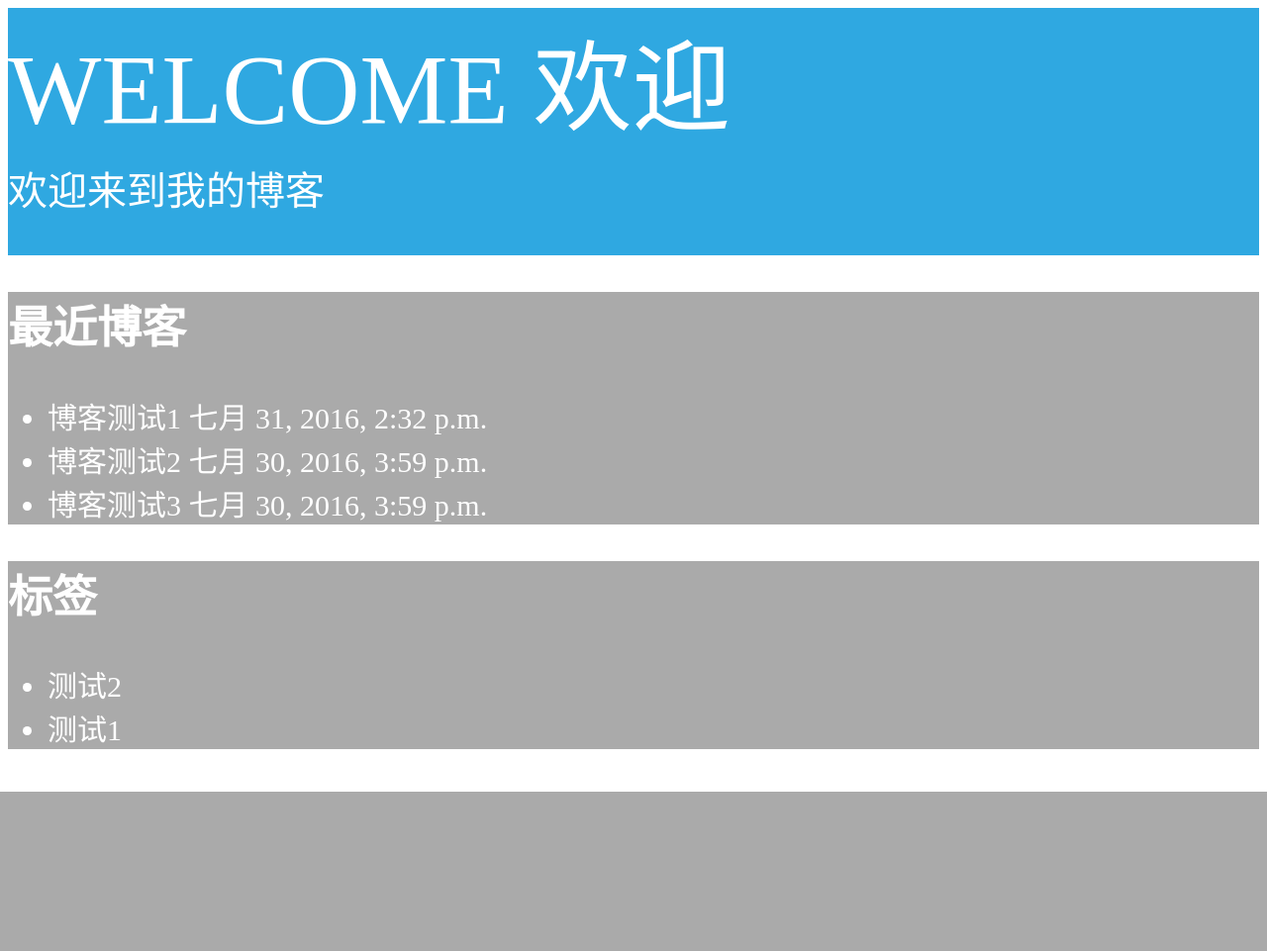
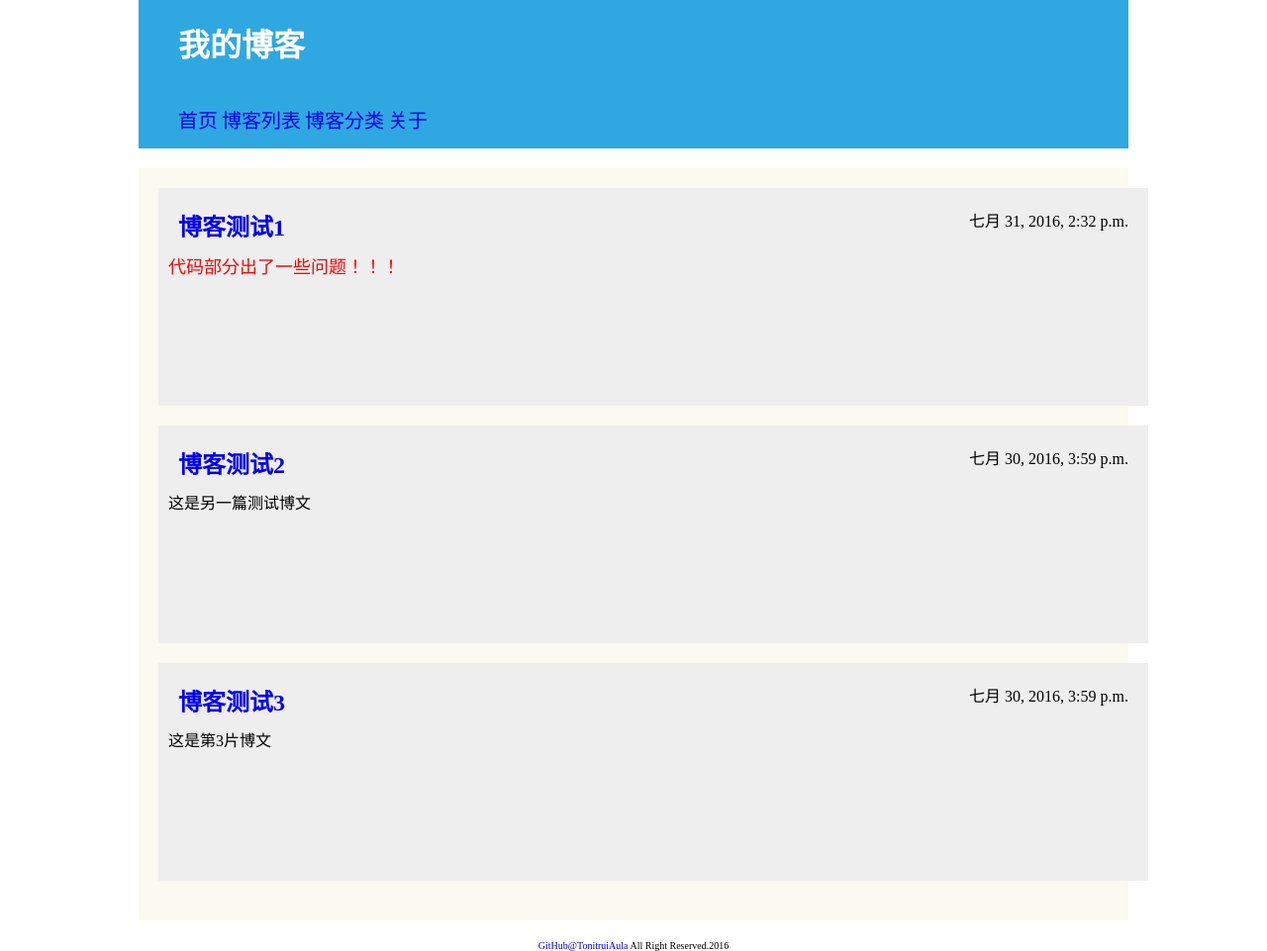
Before and after one commit to AllanWoo/simple-django-blog, a Django app: page / in a window 1280 px wide. Shown: the whole page at 99% size. Before the commit the page ends 800 px from the top, so only its background shows below. Run offline with Django 3.2, Linux system fonts and the light colour scheme; data comes from the database, SQL or seed files in the repository; both versions use the stored data as it was after the commit; some libraries are stand-ins or nearby versions.

Commit message:
set up a basic front-end

```diff
--- a/blogsite/blog/static/css/style.css
+++ b/blogsite/blog/static/css/style.css
@@ -1,48 +1,122 @@
-div{
+*{
+	margin: 0;
+	padding: 0;
+}
+
+body{
+	width: 1000px;
 	min-width: 800px;
+	margin: 0 auto;
+ 	font-family: "微软雅黑","黑体",serif;
 }
-.head{
-	height: 250px;
-	text-align: left;
-	color: white;
- 	font-family: "微软雅黑","黑体",serif;
+
+ul{	list-style-type: none;}
+
+div#head{
+	height: 150px;
 	background-color: #2fa8e1
 }
 
-.head a{
+#head h1{
 	text-align: left;
+	text-indent: 20px;
+	padding: 20px;
 	color: white;
+ 	font-family: "微软雅黑","黑体",serif;
 }
 
-.last{
- 	font-family: "微软雅黑","黑体",serif;
-	min-width: 800px;
-	background-color: #aaaaaa;
-	font-size: 30px;
-	color: white;
+#head ul{
+/*	border:3px dotted white;
+*/	padding: 20px 40px;
+
 }
 
-.last a{
+#head ul li{
+	display: inline;
 	color: white;
+	width:20%;
+	font-size: 20px;
+ 	font-family: "微软雅黑","黑体",serif;
+}
+
+a{
 	text-decoration: none;
 }
 
+#head a:visited{color:white;}
 
-.cat{
- 	font-family: "微软雅黑","黑体",serif;
-	min-width: 800px;
-	background-color: #aaaaaa;
-	font-size: 30px;
-	color: white;
+#head a:hover{
+	background-color:white;
+	color:#2fa8e1;
 }
 
-.cat a{
-	color: white;
+#wrap{
+	margin: 20px auto;
+	padding: 20px;
+	background-color: #fafaf0;
+}
+
+li.latestblog{
+	width: 1000px;
+	min-width: 800px;
+	height: 200px;
+	overflow: hidden;
+	margin-bottom: 20px;
+	background-color: #eee;
+	position: relative;
+	padding-top: 20px;
+ 	font-family: "微软雅黑","黑体",serif;
+}
+
+li.latestblog h2{text-indent: 20px;}
+
+li.latestblog a{
+	width:100px;
+	/*border: 10px solid black;*/
+}
+
+li.latestblog a:visited{color: #000;}
+
+li.latestblog .part{
+/*	border: 1px solid red;
+*/	height:120px;
+	overflow: hidden;
+	margin:10px;
+}
+
+li.latestblog span#right{
+	position: absolute;
+	right:20px;
+	top: 20px;
+}
+
+ul.list{
+	width:100%;
+	background-color: #eee;
 	text-decoration: none;
 }
 
-.text{
-	background-color: #f0e18c;
+ul.list li{
+	height: 50px;
+	font-size: 20px;
+	line-height: 20px;
+	position: relative;
+	padding: 15px;
+}
+
+ul.list span{
+	position: absolute;
+	right: 15px;
+}
+
+ul.list a:visited{
+	color: #000;
+	text-indent: 15px;
+}
+
+footer{
+	text-align: center;
+	font-size: 10px;
 }
 
 .comment{
@@ -50,5 +124,21 @@ div{
 	min-width: 800px;
 	background-color: #aaaaaa;
 	font-size: 15px;
+	padding: 20px;
 	color: white;
 }
+
+#wrap .article{
+	text-indent: 20px;
+	line-height: 2;
+}
+
+#wrap .maintext{
+	padding: 20px;
+	text-indent: 20px;
+	line-height: 1;
+	min-height: 600px;
+}
+
+#wrap a:visited{color:black;}
+#wrap a:hover{color:#f32;}
--- a/blogsite/blog/templates/blogs/index.html
+++ b/blogsite/blog/templates/blogs/index.html
@@ -1,33 +1,32 @@
 <!DOCTYPE html>
-<html lang="zh">
-<mata content="text/html" charset="utf-8">
-<link rel="stylesheet" type="text/css" href="static/css/style.css"/>
-<div class="body">
+<html>
 <head>
 	<title>首页</title>
-	<div class="head"><div style="font-size:100px">WELCOME 欢迎</div><p style="line-height:5% ; font-size:40px">欢迎来到我的博客</p></div>
+<link rel="stylesheet" type="text/css" href="static/css/style.css"/>
 </head>
-<div class="last">
+<body>
+	<div id="head">
+		<h1>我的博客</h1>
+		<ul>
+			<li><a href="/">首页</a></li>
+			<li><a href="/blog/allblogs">博客列表</a></li>
+			<li><a href="/blog/cat">博客分类</a></li>
+			<li><a href="/blog/about">关于</a></li>
+		</ul>
+	</div>
+	<div id="wrap">
 		{% if latest_articles_list %}
-<h2>最近博客</h2>
 		<ul>
 			{% for article in latest_articles_list %}
-		<li><a href="/blog/{{article.id}}/">{{article.title}}</a>                    {{article.date}}</li>
-	{% endfor %}
-	</ul>
-{% else %}
-	<p>No articles are avaliable</p>
-{% endif %}
-</div>
-<div class="cat">
-{% if category_list %}
-<h2>标签</h2>
-	<ul>
-		{% for category in category_list %}
-		<li><a href="/blog/cat={{category.id}}/">{{category.name}}</li>
+			<li class="latestblog"><a href="/blog/{{article.id}}">
+				<h2>{{article.title}}</h2></a>
+				<span id="right">{{article.date}}</span>
+				<div class="part">{{article.body|safe}}</div>
+			</li>
 			{% endfor %}
 		</ul>
 		{% endif %}
 	</div>
-</div>
+	<footer><a href="https://github.com/TonitruiAula">GitHub@TonitruiAula</a> All Right Reserved.2016</footer>
+</body>
 </html>
--- a/blogsite/blog/urls.py
+++ b/blogsite/blog/urls.py
@@ -7,4 +7,7 @@ urlpatterns = [
 	url(r'^(?P<article_id>[0-9]+)/',views.article,name='article'),
 	url(r'^cat=(?P<category_id>[0-9]+)',views.category,name = 'category'),
 	url(r'^tag=(?P<tag_id>[0-9]+)',views.tag,name = 'tag'),
+	url(r'^allblogs',views.all,name='all blogs'),
+	url(r'^cat',views.cat_menu,name='cat menu'),
+	url(r'^about',views.about,name='about'),
 ]
--- a/blogsite/blog/views.py
+++ b/blogsite/blog/views.py
@@ -8,8 +8,10 @@ from .models import Article,Category,Tag
 
 def index(request):
 	latest_articles_list = Article.objects.order_by('-date')
+	if len(latest_articles_list)>5:
+		latest_articles_list = latest_articles_list[-5:]
 	category_list = Category.objects.order_by('-name')
-	template = loader.get_template('blogs/index.html')
+	#template = loader.get_template('blogs/index.html')
 	context = {
 		'latest_articles_list' : latest_articles_list,
 		'category_list' : category_list,
@@ -33,3 +35,17 @@ def tag(request,tag_id):
 	cur_tag = Tag.objects.get(pk = tag_id)
 	articles = Article.objects.filter(tags__id__contains = tag_id)
 	return render(request, 'blogs/tag.html', {'articles': articles,'tag':cur_tag})
+
+def all(request):
+	articles_list = Article.objects.order_by('-date')
+	context = {
+		'articles_list' : articles_list,
+	}
+	return render(request,'blogs/all.html',context)
+
+def cat_menu(request):
+	cat = Category.objects.order_by('-name')
+	return render(request, 'blogs/cat.html', {'cat' : cat})
+
+def about(request):
+	return render(request,'blogs/about.html')
```
Also changed, not shown: blogsite/blog/templates/blogs/about.html (added, +23 -0 lines), blogsite/blog/templates/blogs/all.html (added, +29 -0 lines), blogsite/blog/templates/blogs/article.html (+22 -7 lines), blogsite/blog/templates/blogs/cat.html (added, +29 -0 lines), blogsite/blog/templates/blogs/category.html (+25 -10 lines), blogsite/db.sqlite3, 1 other file. Lines whose indentation alone changed are shown as unchanged.
